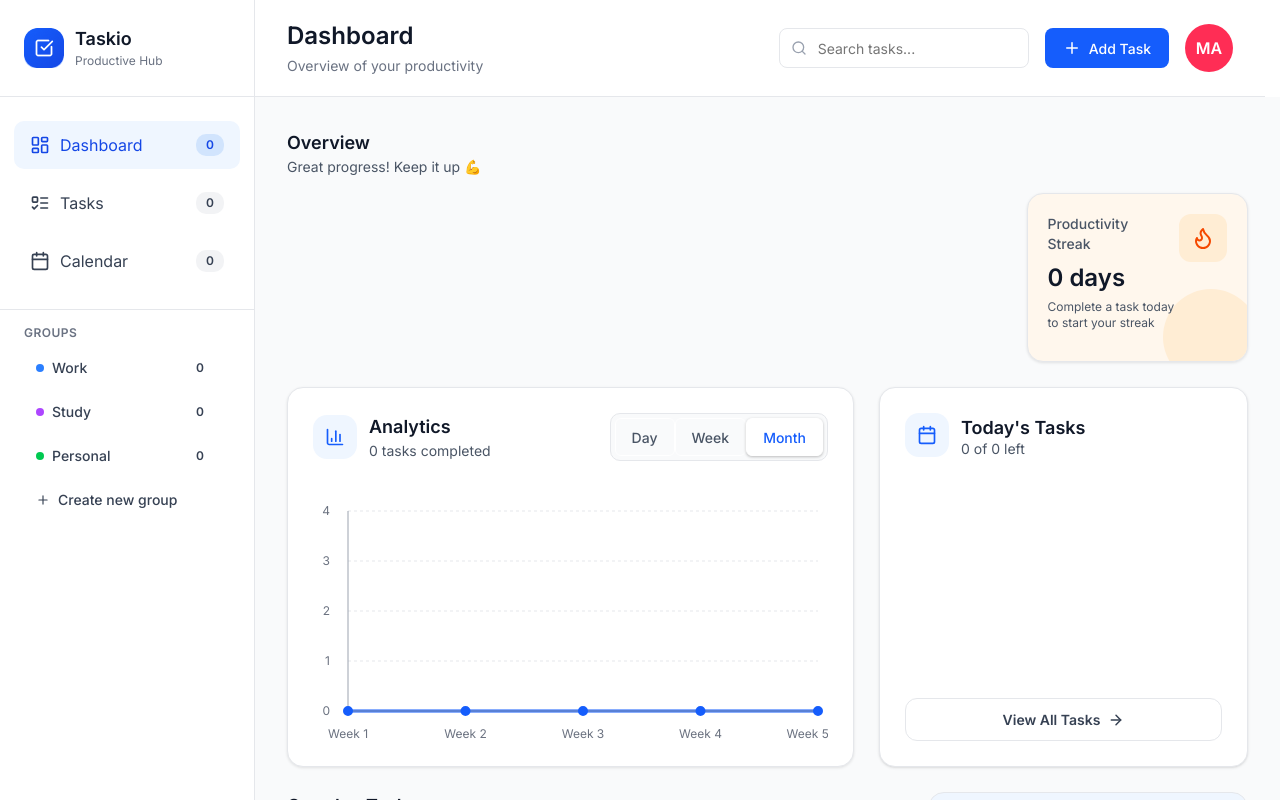
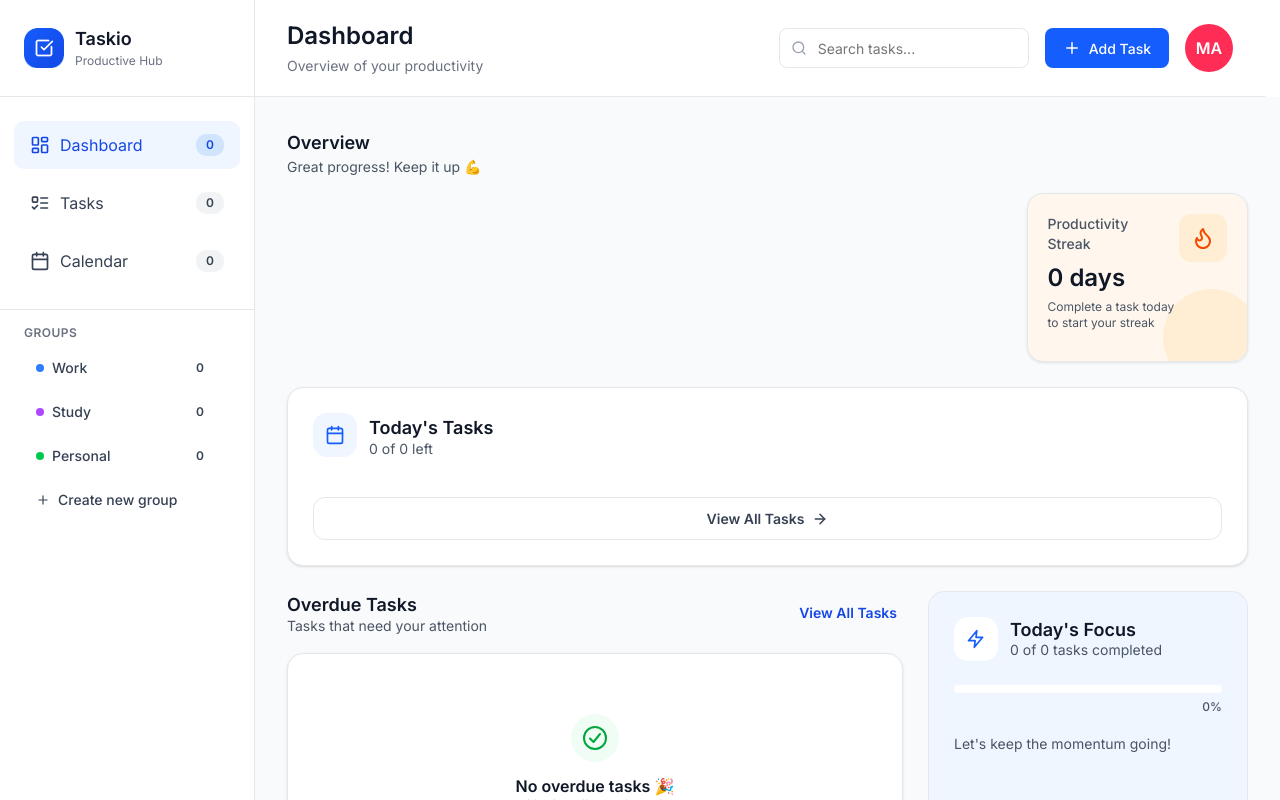
Before and after one commit to kerimov4785/taskio, a React (Vite) app: page / in a window 1280 px wide. Shown: the top 800 px of the page. Built offline with nearby package versions, Linux system fonts and the light colour scheme.

Commit message:
feat: create Dashboard page with task statistics and streak tracking components

```diff
--- a/src/Pages/Dashboard.jsx
+++ b/src/Pages/Dashboard.jsx
@@ -84,7 +84,7 @@ function Dashboard({ setActiveFilter, index, setIndex, completedTasks, activeTas
           </div>
         </div>
         <div className='analytics'>
-          <Chart />
+          {/* <Chart /> */}
           <div className="dashboard-cards mobile-dashboard-cards">
             {cards.map((card, index) => (
               <CardDashboard card={card} key={index} />
```
